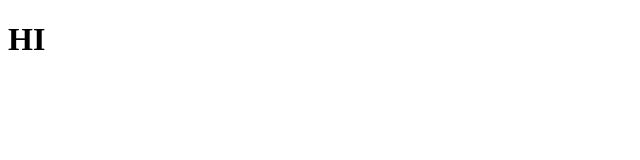
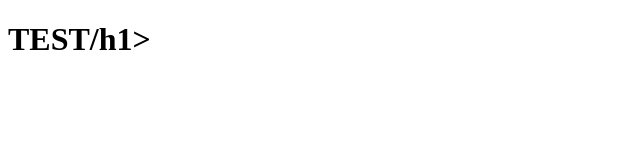
Before and after one commit to Tveedhulur/twebsite, a plain HTML site: page index.html in a window 1280 px wide. Shown: the whole page, without its empty margins (0-640 px from the left). Drawn offline with Linux system fonts and the light colour scheme.

Commit message:
message test

```diff
--- a/index.html
+++ b/index.html
@@ -7,6 +7,6 @@
     <title>Document</title>
 </head>
 <body>
-    <h1>HI</h1>
+    <h1>TEST/h1>
 </body>
 </html>
```
Also changed, not shown: 1 other file.
